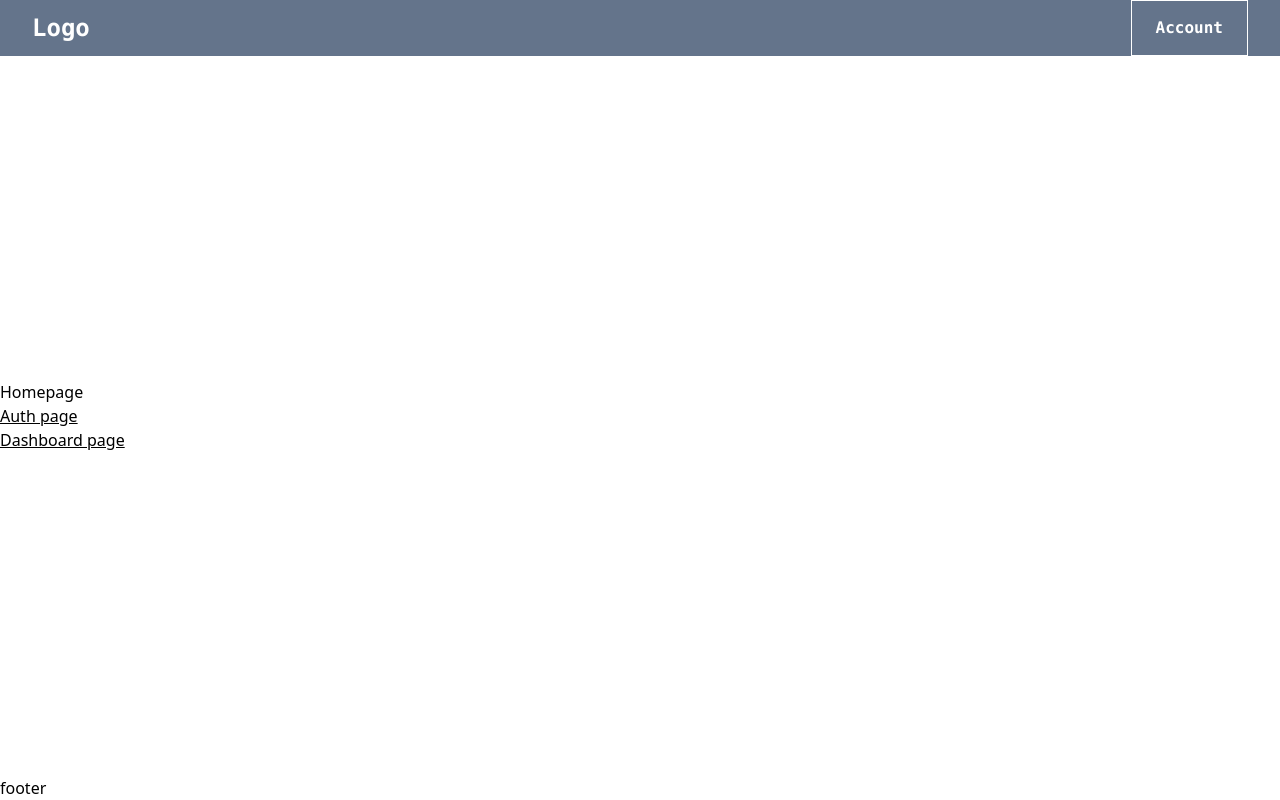
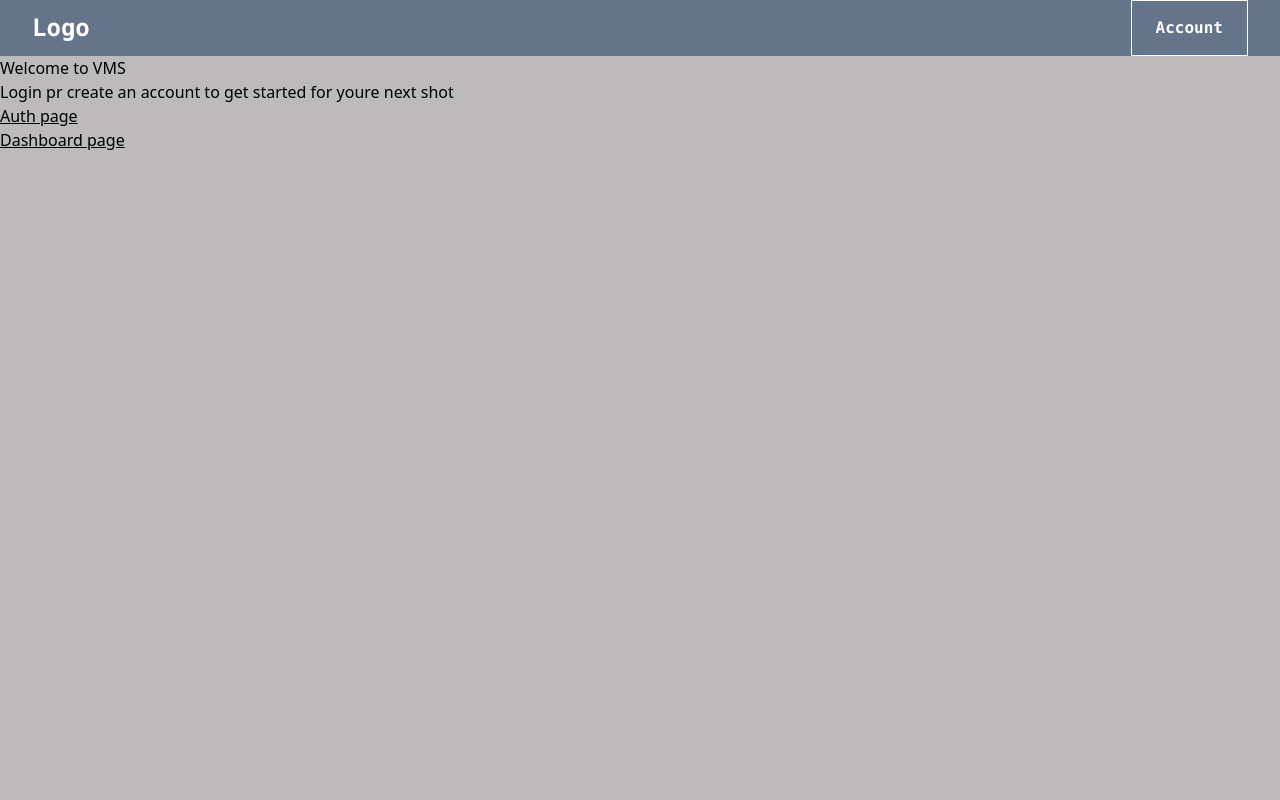
Before and after one commit to KaziMuktadirAhmed/BrainDev_frontend, a React (Vite) app: page / in a window 1280 px wide. Shown: the top 800 px of the page. Built offline with nearby package versions, Linux system fonts and the light colour scheme.

Commit message:
current progress

```diff
--- a/index.html
+++ b/index.html
@@ -4,7 +4,7 @@
     <meta charset="UTF-8" />
     <link rel="icon" type="image/svg+xml" href="/vite.svg" />
     <meta name="viewport" content="width=device-width, initial-scale=1.0" />
-    <title>Vite + React</title>
+    <title>Vaccine management system</title>
   </head>
   <body>
     <div id="root"></div>
--- /dev/null
+++ b/src/App.css
@@ -0,0 +1,3 @@
+body {
+  background-color: rgb(188, 186, 186);
+}
--- a/src/App.jsx
+++ b/src/App.jsx
@@ -4,6 +4,8 @@ import Layout from "./components/layout/layout";
 import Home from "./pages/home/home";
 import Auth from "./pages/auth/auth";
 import Dashboard from "./pages/dashboard/dashboard";
+
+import "./App.css";
 
 export default function App() {
   return (
--- a/src/components/footer/footer.jsx
+++ b/src/components/footer/footer.jsx
@@ -1,3 +1,7 @@
 export default function Footer() {
-  return <footer className="">footer</footer>;
+  return (
+    <footer className="flex items-center justify-center w-full text-white bg-black h-36">
+      footer
+    </footer>
+  );
 }
--- a/src/components/header/header.jsx
+++ b/src/components/header/header.jsx
@@ -1,6 +1,6 @@
 export default function Header() {
   return (
-    <header className="flex flex-row items-center justify-between pl-8 pr-8 h-14 bg-slate-500">
+    <header className="flex flex-row items-center justify-between w-full pl-8 pr-8 h-14 bg-slate-500">
       <h1 className="font-mono text-2xl font-semibold text-white">Logo</h1>
       <button className="h-full pl-6 pr-6 border border-white hover:border-black hover:bg-black">
         <p className="font-mono font-semibold text-white">Account</p>
--- a/src/components/layout/layout.jsx
+++ b/src/components/layout/layout.jsx
@@ -5,7 +5,7 @@ export default function Layout({ children }) {
   return (
     <div className="flex flex-col justify-between min-h-screen">
       <Header />
-      <main className="">{children}</main>
+      <main className="min-h-screen">{children}</main>
       <Footer />
     </div>
   );
--- /dev/null
+++ b/src/contexts/AuthContext.jsx
@@ -0,0 +1,3 @@
+import { createContext } from "react";
+
+export default AuthContext = createContext(null);
--- /dev/null
+++ b/src/hooks/useUser.js
@@ -0,0 +1 @@
+import AuthContext from "../contexts/AuthContext";
--- a/src/pages/home/home.jsx
+++ b/src/pages/home/home.jsx
@@ -3,8 +3,8 @@ import { Link } from "react-router-dom";
 export default function Home() {
   return (
     <>
-      <h1>Homepage</h1>
-
+      <h1>Welcome to VMS</h1>
+      <p>Login pr create an account to get started for youre next shot</p>
       <ul className="underline">
         <li>
           <Link to="/auth" className="hover:text-blue-500">
```
